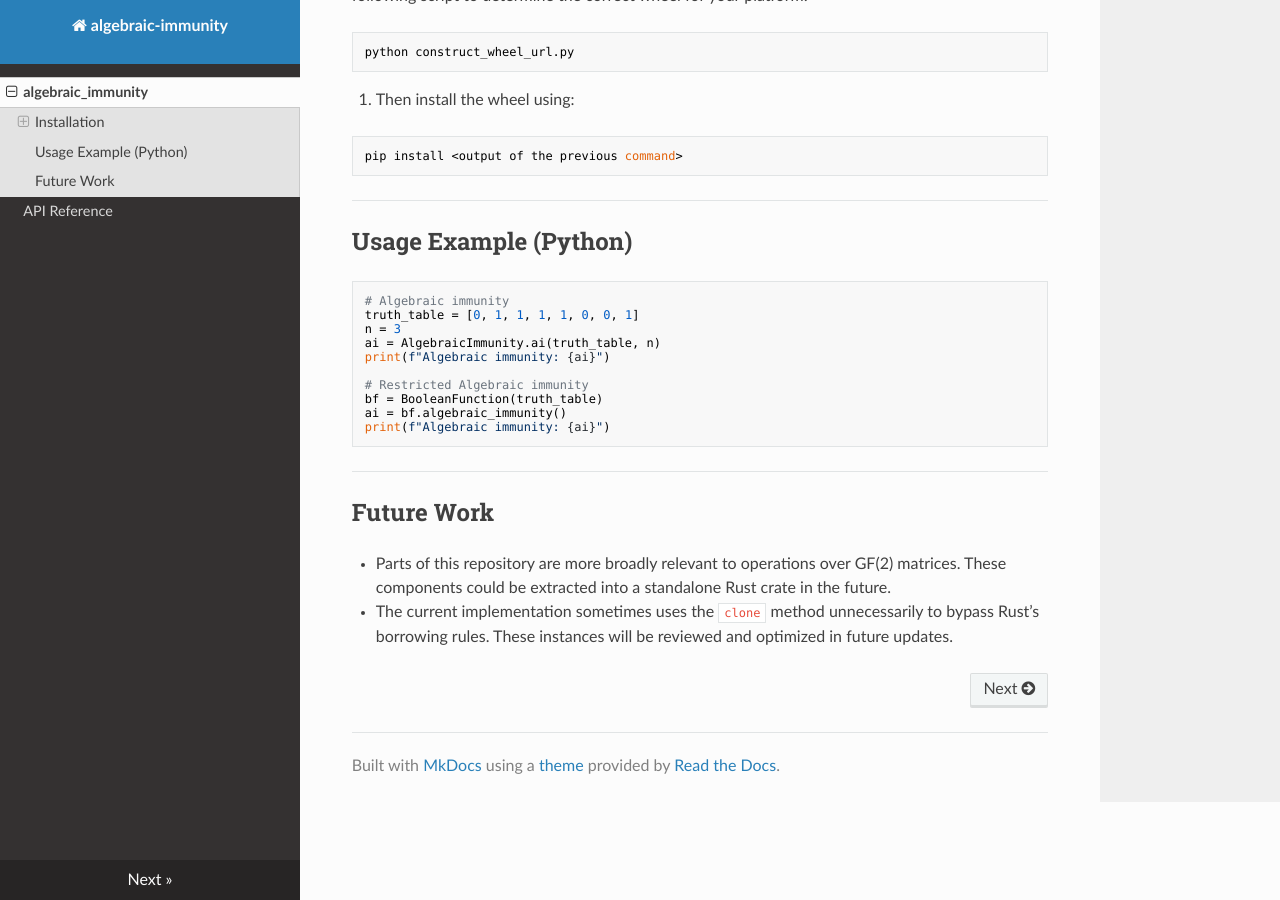
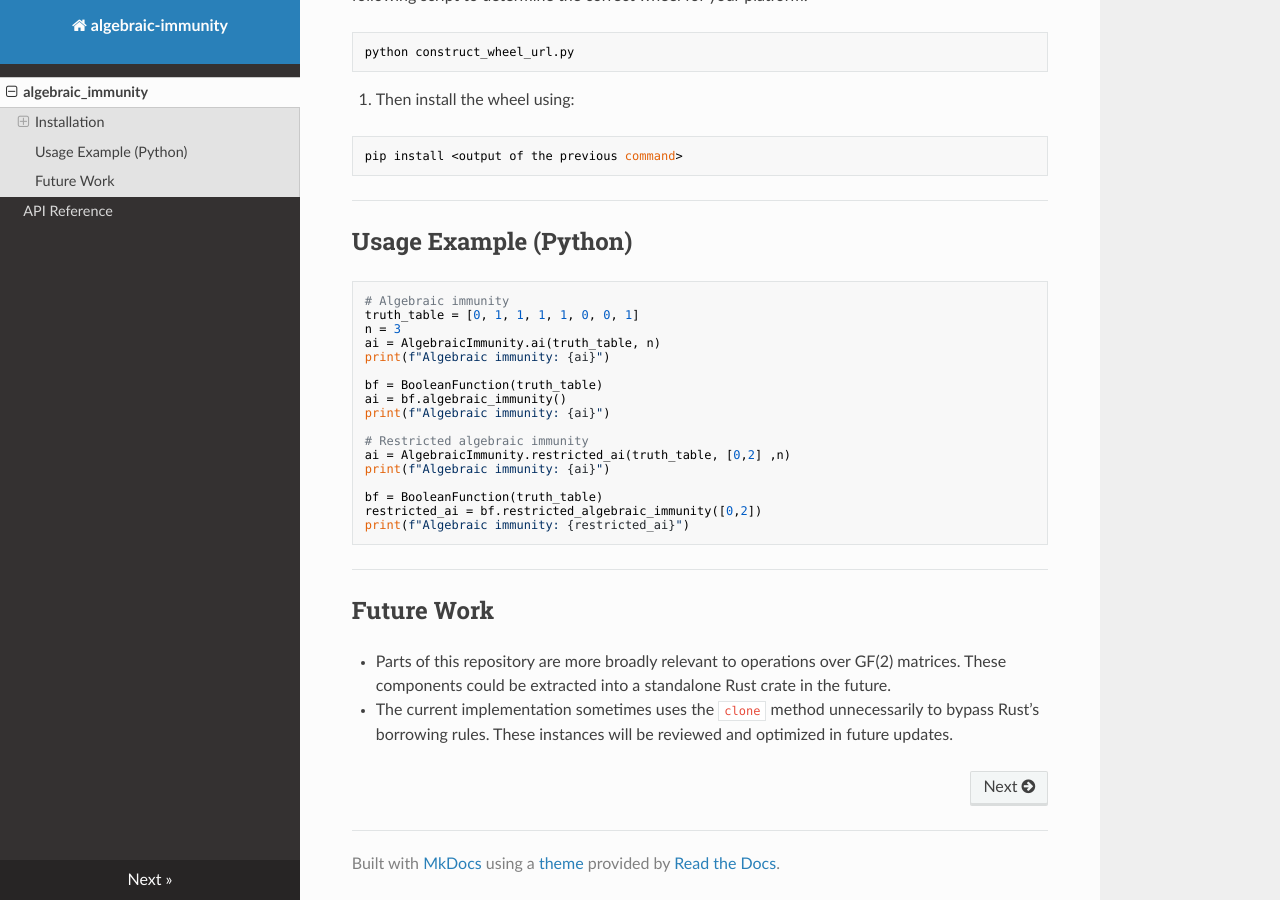
Before and after one commit to LucaBonamino/algebraic_immunity, an MkDocs documentation site: the page built from docs/docs/index.md, in a window 1280 px wide and 900 px high, scrolled down 677 px. Built offline with MkDocs 1.6.1, drawn with Linux system fonts in a browser that asks for light colours; nearby versions of some CDN libraries.

Commit message:
documentation update

````diff
--- a/docs/docs/index.md
+++ b/docs/docs/index.md
@@ -38,10 +38,17 @@ n = 3
 ai = AlgebraicImmunity.ai(truth_table, n)
 print(f"Algebraic immunity: {ai}")
 
-# Restricted Algebraic immunity
 bf = BooleanFunction(truth_table)
 ai = bf.algebraic_immunity()
 print(f"Algebraic immunity: {ai}")
+
+# Restricted algebraic immunity
+ai = AlgebraicImmunity.restricted_ai(truth_table, [0,2] ,n)
+print(f"Algebraic immunity: {ai}")
+
+bf = BooleanFunction(truth_table)
+restricted_ai = bf.restricted_algebraic_immunity([0,2])
+print(f"Algebraic immunity: {restricted_ai}")
 ```
 
 ---
````
Also changed, not shown: README.md.
